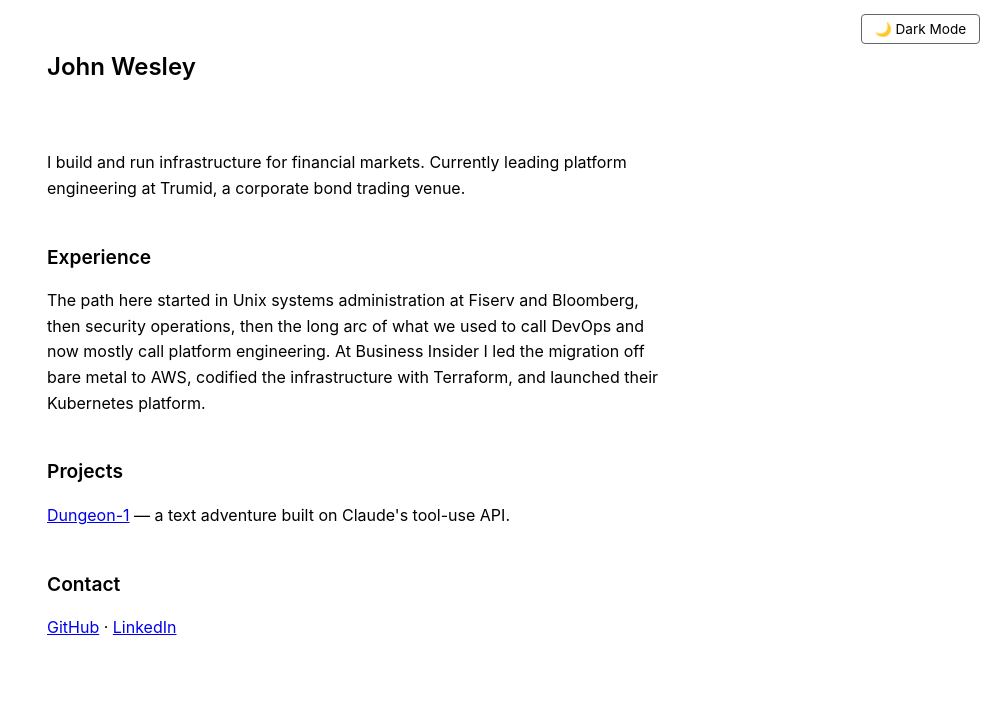
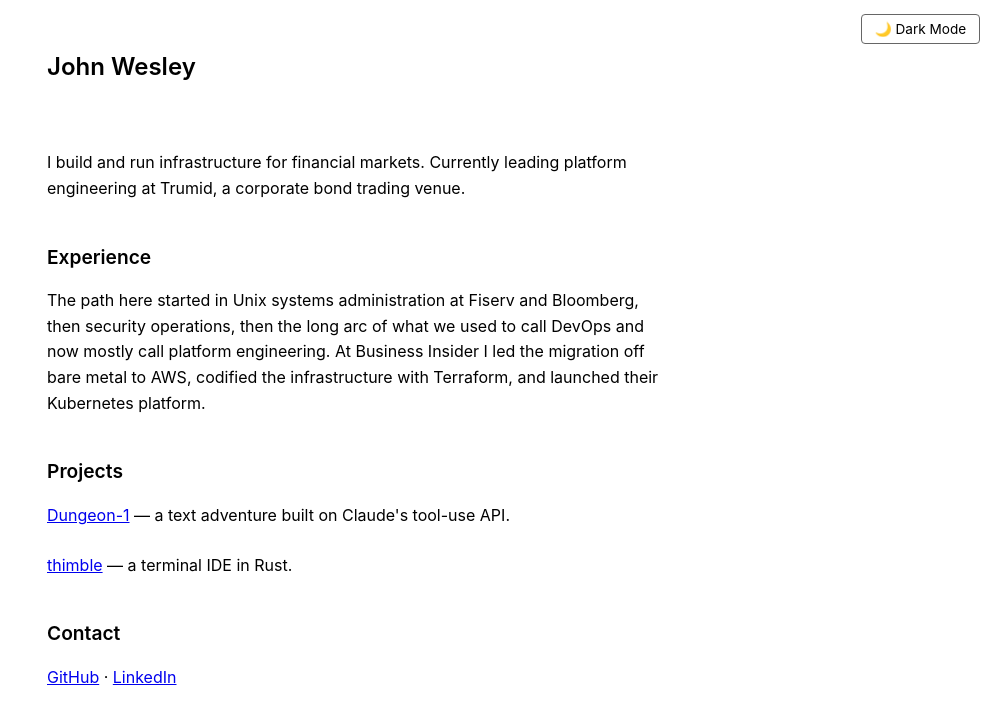
Before and after one commit to johnwesley/johnwesley.github.io, a Jekyll site: the page built from index.html, in a window 1280 px wide. Shown: the top 724 px of the page, without its empty margins (284-1280 px from the left). Built offline with Jekyll 4.4.1, drawn with Linux system fonts in a browser that asks for light colours.

Commit message:
Add thimble link to Projects section
Co-Authored-By: Claude Opus 4.7 (1M context) <noreply@anthropic.com>

```diff
--- a/index.html
+++ b/index.html
@@ -10,6 +10,7 @@ layout: default
 
     <h2>Projects</h2>
     <p><a href="https://dungeonminusone.com/">Dungeon-1</a> — a text adventure built on Claude's tool-use API.</p>
+    <p><a href="https://github.com/johnwesley/thimble">thimble</a> — a terminal IDE in Rust.</p>
 
     <h2>Contact</h2>
     <p>
```
